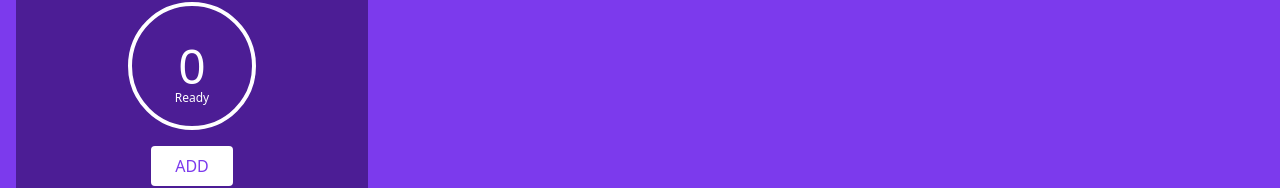
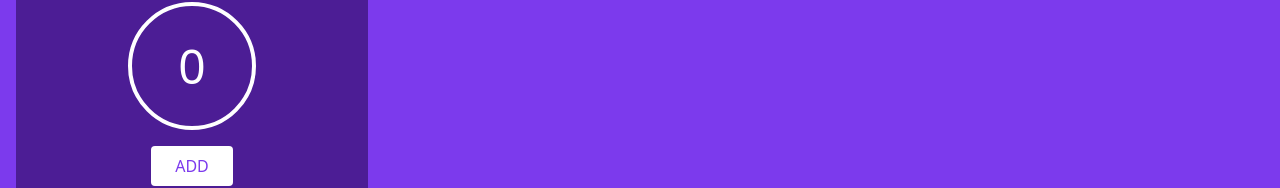
Before and after one commit to holgadosebastian/ciggie-tracker, a React (Create React App) app: page /#/ in a window 1280 px wide. Shown: the part 158-346 px from the top of the page. Built offline with nearby package versions, Linux system fonts and the light colour scheme.

Commit message:
Hide DelayTimer when not set

```diff
--- a/src/pages/Home/Counter.js
+++ b/src/pages/Home/Counter.js
@@ -10,7 +10,7 @@
 
 export const Counter = ({ todayOccurrences }) => {
   const { currentTab, addOcurrence } = useContext(MainContext);
-  const { goal } = currentTab;
+  const { goal, delay } = currentTab;
   const [isMenuOpen, setIsMenuOpen] = useState(false);
 
   return (
@@ -28,8 +28,7 @@
             <div className='flex items-center justify-center gap-2 relative w-full'>
               <span className='text-5xl'>{todayOccurrences.length}</span>
               {goal > 0 && <span className='text-xl'>/ {goal}</span>}
-
-              <DelayTimer className='absolute top-full' />
+              {delay > 0 && <DelayTimer className='absolute top-full' />}
             </div>
           </div>
           <Button className='mt-4' onClick={() => addOcurrence()}>
```
